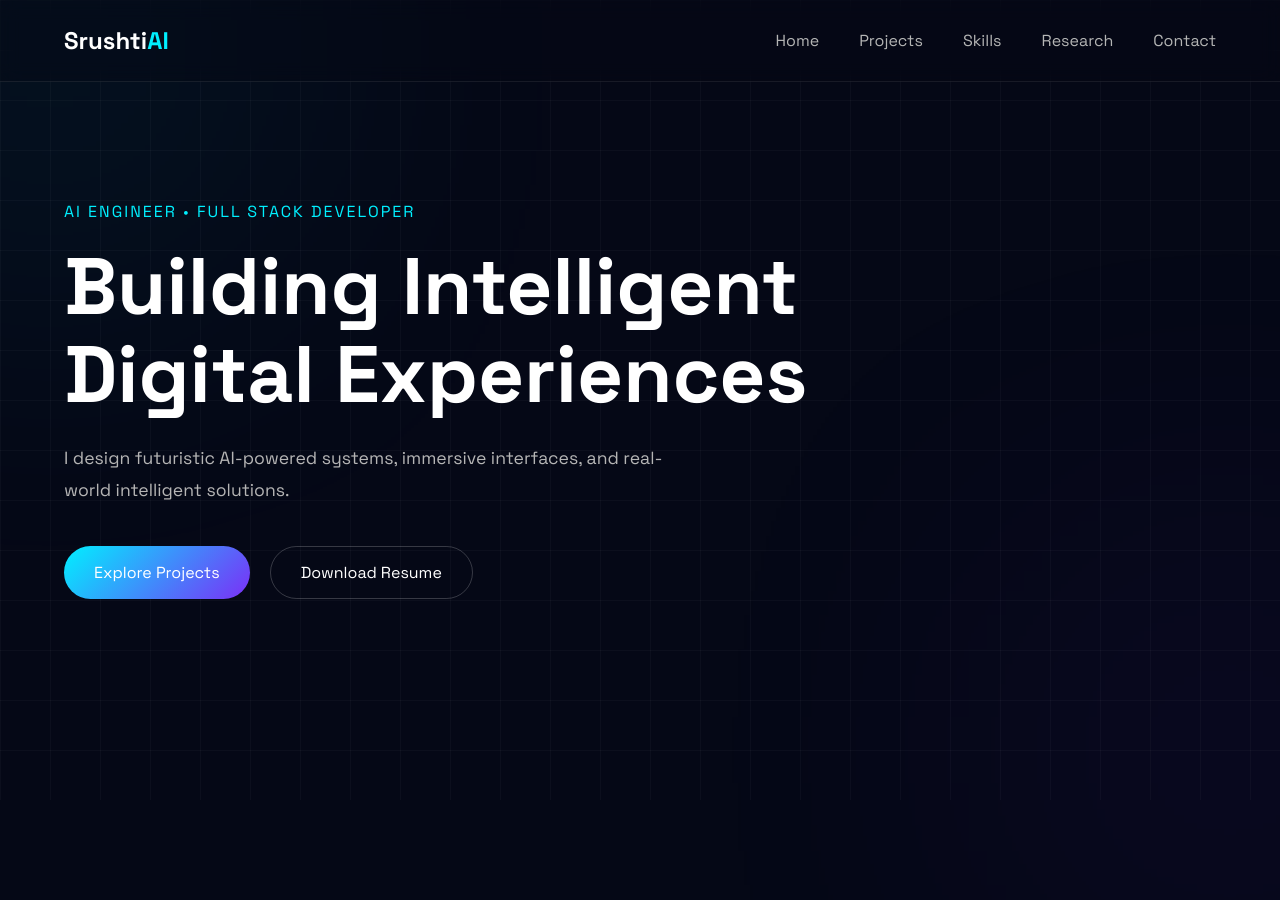
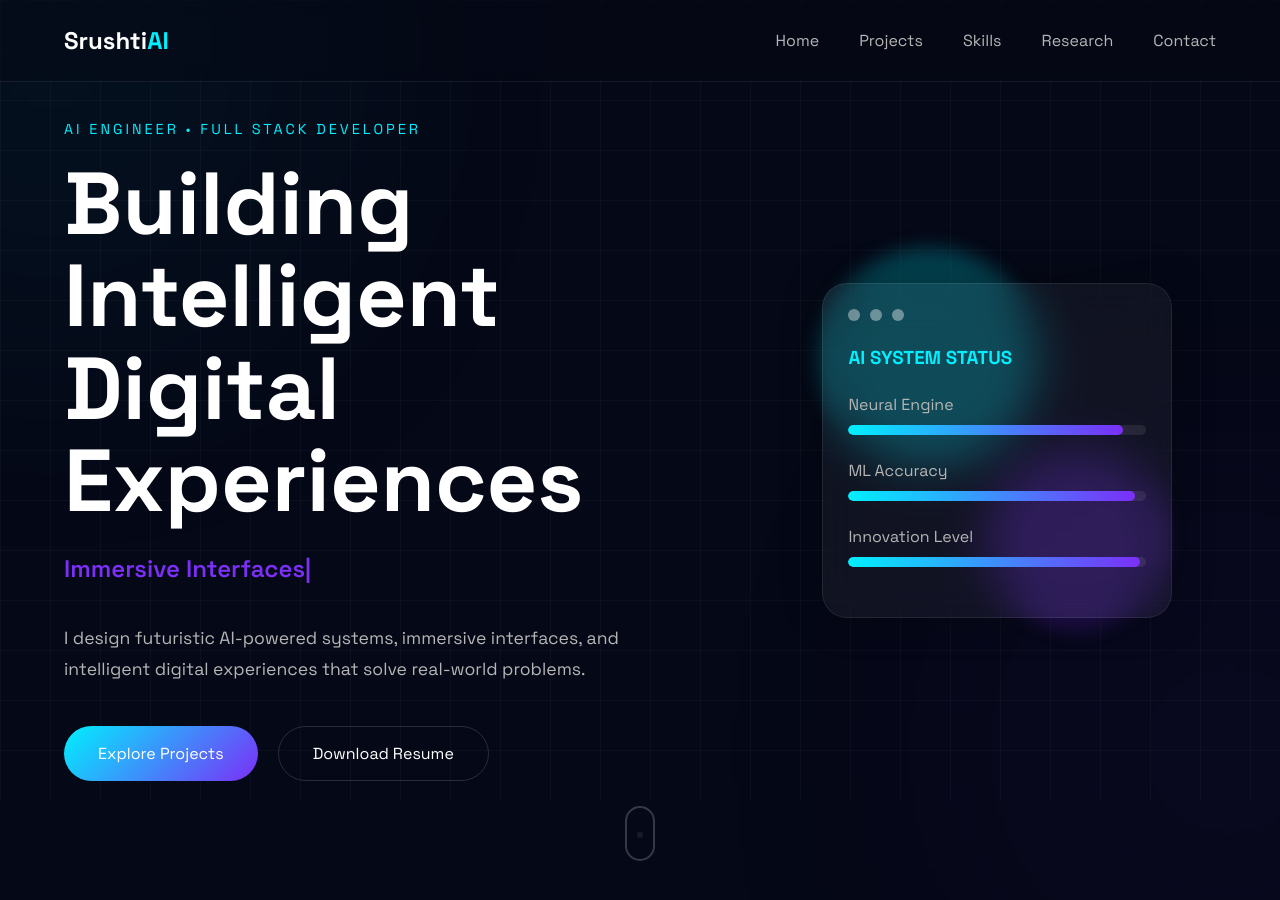
Before and after one commit to srushtilakare/my-portfolio, a React (Vite) app: page / in a window 1280 px wide. Shown: the top 900 px of the page. Built offline with nearby package versions, Linux system fonts and the light colour scheme.

Commit message:
enhanced hero section

```diff
--- a/package.json
+++ b/package.json
@@ -14,7 +14,8 @@
     "react": "^19.2.6",
     "react-dom": "^19.2.6",
     "react-icons": "^5.6.0",
-    "react-router-dom": "^7.15.1"
+    "react-router-dom": "^7.15.1",
+    "react-type-animation": "^3.2.0"
   },
   "devDependencies": {
     "@eslint/js": "^10.0.1",
--- a/src/sections/Hero.jsx
+++ b/src/sections/Hero.jsx
@@ -1,46 +1,66 @@
 import "../styles/hero.css";
+
 import { motion } from "framer-motion";
+
+import { TypeAnimation } from "react-type-animation";
 
 function Hero() {
   return (
     <section className="hero">
 
+      {/* LEFT CONTENT */}
+
       <div className="hero-content">
 
         <motion.p
+          className="hero-subtitle"
           initial={{ opacity: 0, y: 20 }}
           animate={{ opacity: 1, y: 0 }}
-          transition={{ duration: 0.5 }}
-          className="hero-subtitle"
         >
-          AI Engineer • Full Stack Developer
+          AI ENGINEER • FULL STACK DEVELOPER
         </motion.p>
 
         <motion.h1
           initial={{ opacity: 0, y: 30 }}
           animate={{ opacity: 1, y: 0 }}
-          transition={{ duration: 0.8 }}
         >
-          Building Intelligent <br />
+          Building Intelligent
+          <br />
           Digital Experiences
         </motion.h1>
+
+        <div className="typing-container">
+
+          <TypeAnimation
+            sequence={[
+              "AI Systems",
+              1500,
+              "Immersive Interfaces",
+              1500,
+              "Machine Learning Solutions",
+              1500,
+              "Future-Ready Products",
+              1500,
+            ]}
+            speed={40}
+            repeat={Infinity}
+            className="typing-text"
+          />
+
+        </div>
 
         <motion.p
           className="hero-description"
           initial={{ opacity: 0 }}
           animate={{ opacity: 1 }}
-          transition={{ delay: 0.5 }}
         >
           I design futuristic AI-powered systems,
-          immersive interfaces, and real-world intelligent solutions.
+          immersive interfaces, and intelligent
+          digital experiences that solve real-world problems.
         </motion.p>
 
-        <motion.div
-          className="hero-buttons"
-          initial={{ opacity: 0 }}
-          animate={{ opacity: 1 }}
-          transition={{ delay: 0.8 }}
-        >
+        <div className="hero-buttons">
+
           <button className="primary-btn">
             Explore Projects
           </button>
@@ -48,8 +68,61 @@ function Hero() {
           <button className="secondary-btn">
             Download Resume
           </button>
-        </motion.div>
 
+        </div>
+
+      </div>
+
+      {/* RIGHT SIDE VISUAL */}
+
+      <div className="hero-visual">
+
+        <div className="orb orb-1"></div>
+        <div className="orb orb-2"></div>
+
+        <div className="glass-card">
+
+          <div className="card-top">
+            <span></span>
+            <span></span>
+            <span></span>
+          </div>
+
+          <div className="card-content">
+
+            <h3>AI SYSTEM STATUS</h3>
+
+            <div className="status">
+              <p>Neural Engine</p>
+              <div className="status-bar">
+                <div className="fill"></div>
+              </div>
+            </div>
+
+            <div className="status">
+              <p>ML Accuracy</p>
+              <div className="status-bar">
+                <div className="fill fill-2"></div>
+              </div>
+            </div>
+
+            <div className="status">
+              <p>Innovation Level</p>
+              <div className="status-bar">
+                <div className="fill fill-3"></div>
+              </div>
+            </div>
+
+          </div>
+
+        </div>
+
+      </div>
+
+      {/* SCROLL INDICATOR */}
+
+      <div className="scroll-indicator">
+        <div className="scroll-dot"></div>
       </div>
 
     </section>
--- a/src/styles/hero.css
+++ b/src/styles/hero.css
@@ -2,15 +2,20 @@
     min-height: 100vh;
 
     display: flex;
+    justify-content: space-between;
     align-items: center;
 
-    padding: 0 5%;
+    padding: 120px 5%;
 
     position: relative;
+
+    overflow: hidden;
   }
 
   .hero-content {
-    max-width: 800px;
+    max-width: 750px;
+
+    z-index: 2;
   }
 
   .hero-subtitle {
@@ -18,24 +23,39 @@
 
     margin-bottom: 20px;
 
-    letter-spacing: 2px;
+    letter-spacing: 3px;
 
-    text-transform: uppercase;
+    font-size: 0.9rem;
   }
 
   .hero h1 {
-    font-size: 5rem;
-    line-height: 1.1;
+    font-size: 5.5rem;
+
+    line-height: 1.05;
 
     margin-bottom: 25px;
+  }
+
+  .typing-container {
+    height: 40px;
+
+    margin-bottom: 30px;
+  }
+
+  .typing-text {
+    font-size: 1.5rem;
+
+    font-weight: 600;
+
+    color: var(--secondary-color);
   }
 
   .hero-description {
     color: var(--gray-text);
 
+    line-height: 1.8;
+
     font-size: 1.1rem;
-
-    line-height: 1.8;
 
     max-width: 600px;
 
@@ -49,13 +69,13 @@
 
   .primary-btn,
   .secondary-btn {
-    padding: 15px 30px;
+    padding: 16px 34px;
 
     border-radius: 50px;
 
     font-size: 1rem;
 
-    transition: var(--transition);
+    transition: 0.3s ease;
   }
 
   .primary-btn {
@@ -69,13 +89,15 @@
   }
 
   .primary-btn:hover {
-    transform: translateY(-3px);
+    transform: translateY(-5px);
+
+    box-shadow: 0 0 30px rgba(0,240,255,0.5);
   }
 
   .secondary-btn {
     background: transparent;
 
-    border: 1px solid rgba(255,255,255,0.2);
+    border: 1px solid rgba(255,255,255,0.15);
 
     color: white;
   }
@@ -85,3 +107,238 @@
 
     color: var(--primary-color);
   }
+
+  /* RIGHT VISUAL */
+
+  .hero-visual {
+    position: relative;
+
+    width: 500px;
+    height: 500px;
+
+    display: flex;
+    justify-content: center;
+    align-items: center;
+  }
+
+  /* ORBS */
+
+  .orb {
+    position: absolute;
+
+    border-radius: 50%;
+
+    filter: blur(10px);
+
+    animation: float 5s ease-in-out infinite;
+  }
+
+  .orb-1 {
+    width: 220px;
+    height: 220px;
+
+    background: rgba(0,240,255,0.25);
+
+    top: 50px;
+    left: 40px;
+  }
+
+  .orb-2 {
+    width: 180px;
+    height: 180px;
+
+    background: rgba(123,47,247,0.25);
+
+    bottom: 70px;
+    right: 50px;
+  }
+
+  /* GLASS CARD */
+
+  .glass-card {
+    width: 350px;
+
+    padding: 25px;
+
+    border-radius: 25px;
+
+    backdrop-filter: blur(20px);
+
+    background: rgba(255,255,255,0.05);
+
+    border: 1px solid rgba(255,255,255,0.08);
+
+    position: relative;
+
+    z-index: 2;
+
+    box-shadow: 0 0 40px rgba(0,0,0,0.3);
+  }
+
+  .card-top {
+    display: flex;
+    gap: 10px;
+
+    margin-bottom: 25px;
+  }
+
+  .card-top span {
+    width: 12px;
+    height: 12px;
+
+    border-radius: 50%;
+
+    background: rgba(255,255,255,0.4);
+  }
+
+  .card-content h3 {
+    margin-bottom: 25px;
+
+    color: var(--primary-color);
+  }
+
+  .status {
+    margin-bottom: 25px;
+  }
+
+  .status p {
+    margin-bottom: 10px;
+
+    color: var(--gray-text);
+  }
+
+  .status-bar {
+    width: 100%;
+    height: 10px;
+
+    background: rgba(255,255,255,0.08);
+
+    border-radius: 20px;
+
+    overflow: hidden;
+  }
+
+  .fill {
+    width: 92%;
+    height: 100%;
+
+    background: linear-gradient(
+      to right,
+      #00f0ff,
+      #7b2ff7
+    );
+
+    border-radius: 20px;
+  }
+
+  .fill-2 {
+    width: 96%;
+  }
+
+  .fill-3 {
+    width: 98%;
+  }
+
+  /* SCROLL INDICATOR */
+
+  .scroll-indicator {
+    position: absolute;
+
+    bottom: 40px;
+    left: 50%;
+
+    transform: translateX(-50%);
+
+    width: 30px;
+    height: 55px;
+
+    border: 2px solid rgba(255,255,255,0.2);
+
+    border-radius: 30px;
+
+    display: flex;
+    justify-content: center;
+
+    padding-top: 10px;
+  }
+
+  .scroll-dot {
+    width: 6px;
+    height: 6px;
+
+    border-radius: 50%;
+
+    background: white;
+
+    animation: scrollAnim 1.5s infinite;
+  }
+
+  /* ANIMATIONS */
+
+  @keyframes scrollAnim {
+    0% {
+      transform: translateY(0);
+      opacity: 1;
+    }
+
+    100% {
+      transform: translateY(15px);
+      opacity: 0;
+    }
+  }
+
+  @keyframes float {
+    0% {
+      transform: translateY(0px);
+    }
+
+    50% {
+      transform: translateY(-20px);
+    }
+
+    100% {
+      transform: translateY(0px);
+    }
+  }
+
+  /* RESPONSIVE */
+
+  @media (max-width: 1100px) {
+
+    .hero {
+      flex-direction: column;
+
+      justify-content: center;
+
+      text-align: center;
+
+      gap: 80px;
+    }
+
+    .hero-buttons {
+      justify-content: center;
+    }
+
+    .hero h1 {
+      font-size: 4rem;
+    }
+
+    .hero-visual {
+      width: 100%;
+    }
+  }
+
+  @media (max-width: 768px) {
+
+    .hero h1 {
+      font-size: 3rem;
+    }
+
+    .typing-text {
+      font-size: 1.1rem;
+    }
+
+    .glass-card {
+      width: 90%;
+    }
+  }
```
Also changed, not shown: 1 other file (tests, documents, lock files or other folders).
